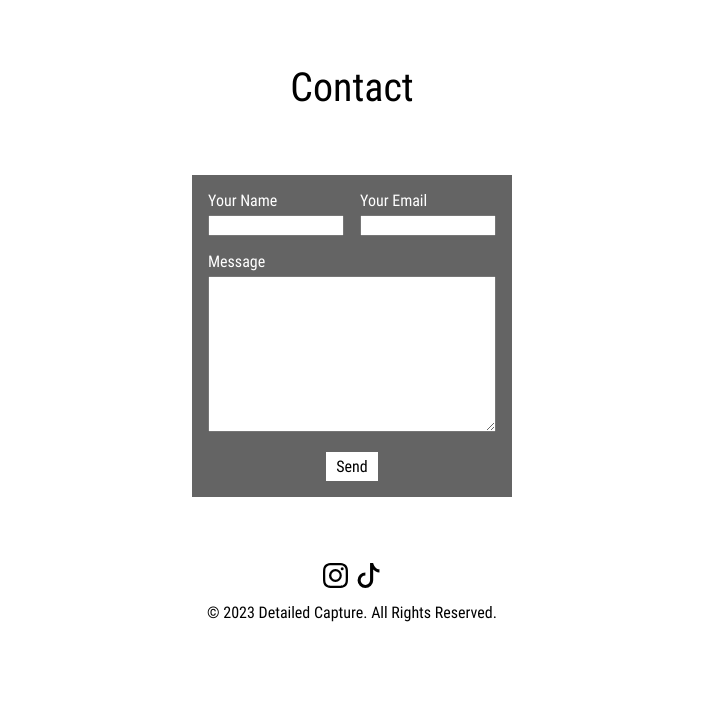
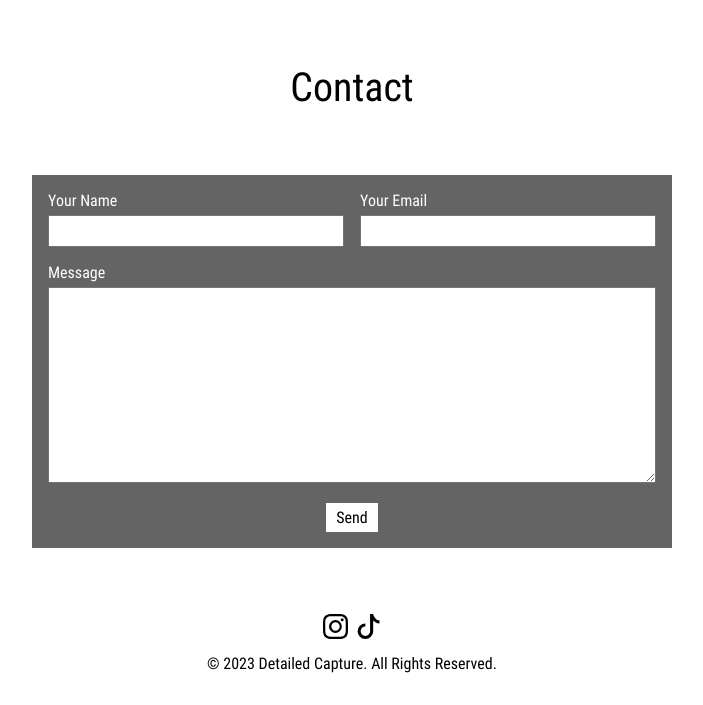
Before and after one commit to AEfrain23/DetailedCapture, a Node server app: page /contact in a window 1280 px wide. Shown: the part 118-823 px from the top of the page, without its empty margins (288-991 px from the left). Before the commit the page ends 740 px from the top, so only its background shows below. Run offline with Node 20, Linux system fonts and the light colour scheme.

Commit message:
Create contact form frontend.

```diff
--- a/public/styles/contact.css
+++ b/public/styles/contact.css
@@ -17,7 +17,7 @@ html {
   padding: 1rem;
   background-color: rgb(100, 100, 100);
   color: white;
-  width: 20rem;
+  width: 40rem;
   margin: auto;
   display: grid;
   grid-template-columns: 1fr 1fr;
@@ -38,21 +38,25 @@ html {
 
 .item input {
   width: 100%;
+  height: 2rem;
+  font-size: 1rem;
+  font-family: Roboto-Condensed;
 }
 
 .item textarea {
   width: 100%;
+  font-size: 1rem;
+  font-family: Roboto-Condensed;
 }
 
 .contact-form .four {
   margin: auto;
 }
 
-@media (max-width: 576px) {
+@media (max-width: 768px) {
   .contact-form {
     width: 80%;
   }
-
 }
 
 button {
```
